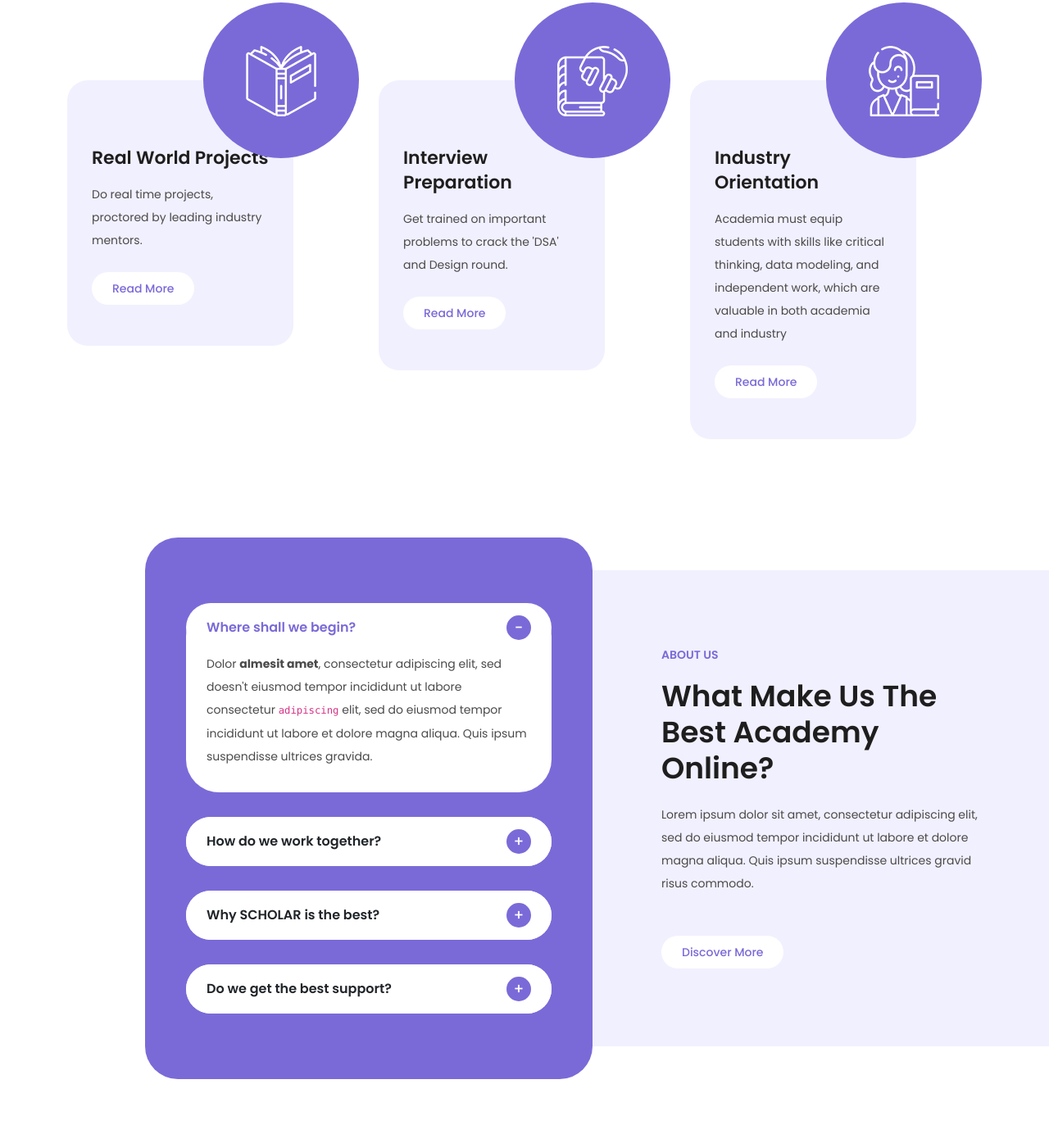
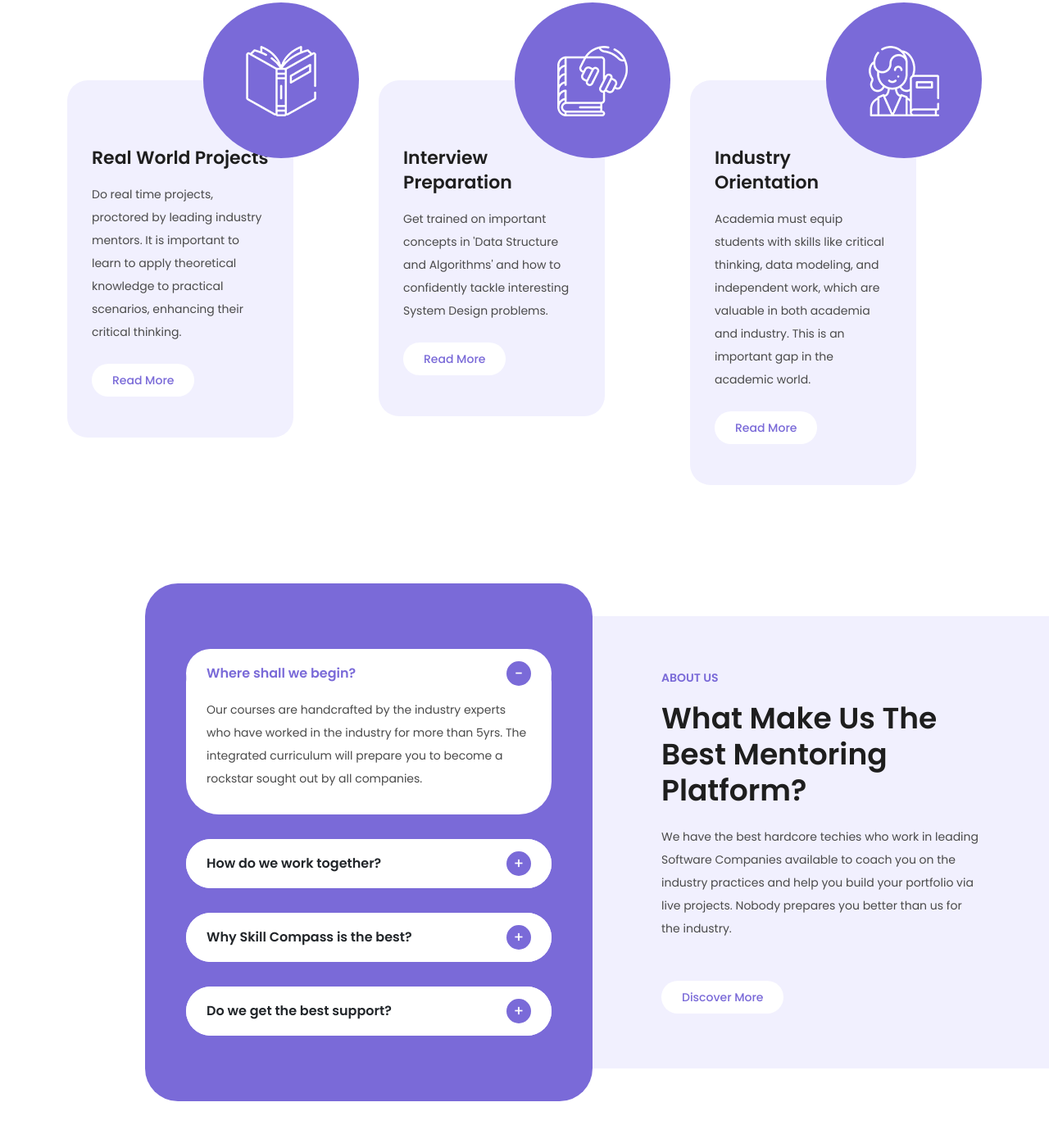
Before and after one commit to skillcompass1/skillcompass1.github.io, a plain HTML site: page index.html in a window 1280 px wide. Shown: the part 1176-2560 px from the top of the page at 82% size. Drawn offline with nearby package versions, Linux system fonts and the light colour scheme.

Commit message:
feat: push changes to about-us

```diff
--- a/index.html
+++ b/index.html
@@ -8,7 +8,7 @@
   <link href="https://fonts.googleapis.com/css2?family=Poppins:wght@100;200;300;400;500;600;700;800;900&display=swap"
     rel="stylesheet">
 
-  <title>Scholar - Online School HTML5 Template</title>
+  <title>Skill Compass - Your Industry Journey Simplified</title>
 
   <!-- Bootstrap core CSS -->
   <link href="vendor/bootstrap/css/bootstrap.min.css" rel="stylesheet">
@@ -112,7 +112,8 @@ https://templatemo.com/tm-586-scholar
             </div>
             <div class="main-content">
               <h4>Real World Projects</h4>
-              <p>Do real time projects, proctored by leading industry mentors.</p>
+              <p>Do real time projects, proctored by leading industry mentors. It is important to learn to apply
+                theoretical knowledge to practical scenarios, enhancing their critical thinking.</p>
               <div class="main-button">
                 <a href="#">Read More</a>
               </div>
@@ -126,7 +127,8 @@ https://templatemo.com/tm-586-scholar
             </div>
             <div class="main-content">
               <h4>Interview Preparation</h4>
-              <p>Get trained on important problems to crack the 'DSA' and Design round.</p>
+              <p>Get trained on important concepts in 'Data Structure and Algorithms' and how to confidently tackle
+                interesting System Design problems.</p>
               <div class="main-button">
                 <a href="#">Read More</a>
               </div>
@@ -141,7 +143,7 @@ https://templatemo.com/tm-586-scholar
             <div class="main-content">
               <h4>Industry Orientation</h4>
               <p>Academia must equip students with skills like critical thinking, data modeling, and independent work,
-                which are valuable in both academia and industry</p>
+                which are valuable in both academia and industry. This is an important gap in the academic world.</p>
               <div class="main-button">
                 <a href="#">Read More</a>
               </div>
@@ -167,9 +169,8 @@ https://templatemo.com/tm-586-scholar
               <div id="collapseOne" class="accordion-collapse collapse show" aria-labelledby="headingOne"
                 data-bs-parent="#accordionExample">
                 <div class="accordion-body">
-                  Dolor <strong>almesit amet</strong>, consectetur adipiscing elit, sed doesn't eiusmod tempor
-                  incididunt ut labore consectetur <code>adipiscing</code> elit, sed do eiusmod tempor incididunt ut
-                  labore et dolore magna aliqua. Quis ipsum suspendisse ultrices gravida.
+                  Our courses are handcrafted by the industry experts who have worked in the industry for more than
+                  5yrs. The integrated curriculum will prepare you to become a rockstar sought out by all companies.
                 </div>
               </div>
             </div>
@@ -183,9 +184,10 @@ https://templatemo.com/tm-586-scholar
               <div id="collapseTwo" class="accordion-collapse collapse" aria-labelledby="headingTwo"
                 data-bs-parent="#accordionExample">
                 <div class="accordion-body">
-                  Dolor <strong>almesit amet</strong>, consectetur adipiscing elit, sed doesn't eiusmod tempor
-                  incididunt ut labore consectetur <code>adipiscing</code> elit, sed do eiusmod tempor incididunt ut
-                  labore et dolore magna aliqua. Quis ipsum suspendisse ultrices gravida.
+                  We provide an extensive, well structured mentorship experience without any burden on you all of it
+                  integrated with your course work. Follow the mentor and execute multiple mini projects to put all your
+                  theory to practice and show off your skills by building an amazing portfolio to showcase yourself onto
+                  potential employers.
                 </div>
               </div>
             </div>
@@ -193,14 +195,14 @@ https://templatemo.com/tm-586-scholar
               <h2 class="accordion-header" id="headingThree">
                 <button class="accordion-button collapsed" type="button" data-bs-toggle="collapse"
                   data-bs-target="#collapseThree" aria-expanded="false" aria-controls="collapseThree">
-                  Why SCHOLAR is the best?
+                  Why Skill Compass is the best?
                 </button>
               </h2>
               <div id="collapseThree" class="accordion-collapse collapse" aria-labelledby="headingThree"
                 data-bs-parent="#accordionExample">
                 <div class="accordion-body">
-                  There are more than one hundred responsive HTML templates to choose from <strong>Template</strong>Mo
-                  website. You can browse by different tags or categories.
+                  We come in to plug the gap between the academia and the industry, augmenting theory with practical
+                  know how on tools, technologies, processes, general awareness of the domains, problem solving skills.
                 </div>
               </div>
             </div>
@@ -214,8 +216,9 @@ https://templatemo.com/tm-586-scholar
               <div id="collapseFour" class="accordion-collapse collapse" aria-labelledby="headingFour"
                 data-bs-parent="#accordionExample">
                 <div class="accordion-body">
-                  You can also search on Google with specific keywords such as
-                  <code>templatemo business templates, templatemo gallery templates, admin dashboard templatemo, 3-column templatemo, etc.</code>
+                  We have the best mentors from leading Software Companies such as Synopsys, Microsoft, Thomson Reuters,
+                  Amazone helping you become a PRO when you graduate,
+                  <code>Become a sought out candidate in the industry, the Industry will love you !</code>
                 </div>
               </div>
             </div>
@@ -224,9 +227,10 @@ https://templatemo.com/tm-586-scholar
         <div class="col-lg-5 align-self-center">
           <div class="section-heading">
             <h6>About Us</h6>
-            <h2>What make us the best academy online?</h2>
-            <p>Lorem ipsum dolor sit amet, consectetur adipiscing elit, sed do eiusmod tempor incididunt ut labore et
-              dolore magna aliqua. Quis ipsum suspendisse ultrices gravid risus commodo.</p>
+            <h2>What make us the best mentoring platform?</h2>
+            <p>We have the best hardcore techies who work in leading Software Companies available to coach you on the
+              industry practices and help you build your portfolio via live projects. Nobody prepares you better than us
+              for the industry.</p>
             <div class="main-button">
               <a href="#">Discover More</a>
             </div>
```
